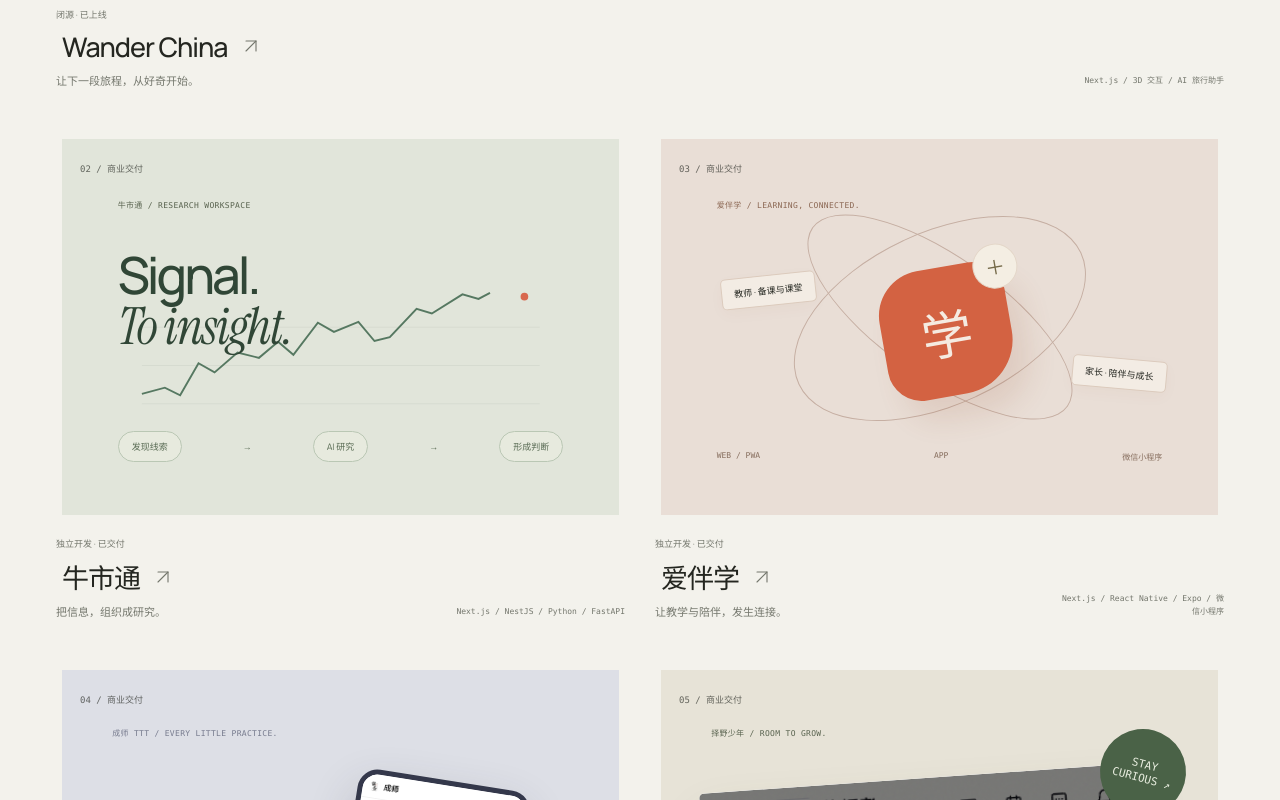
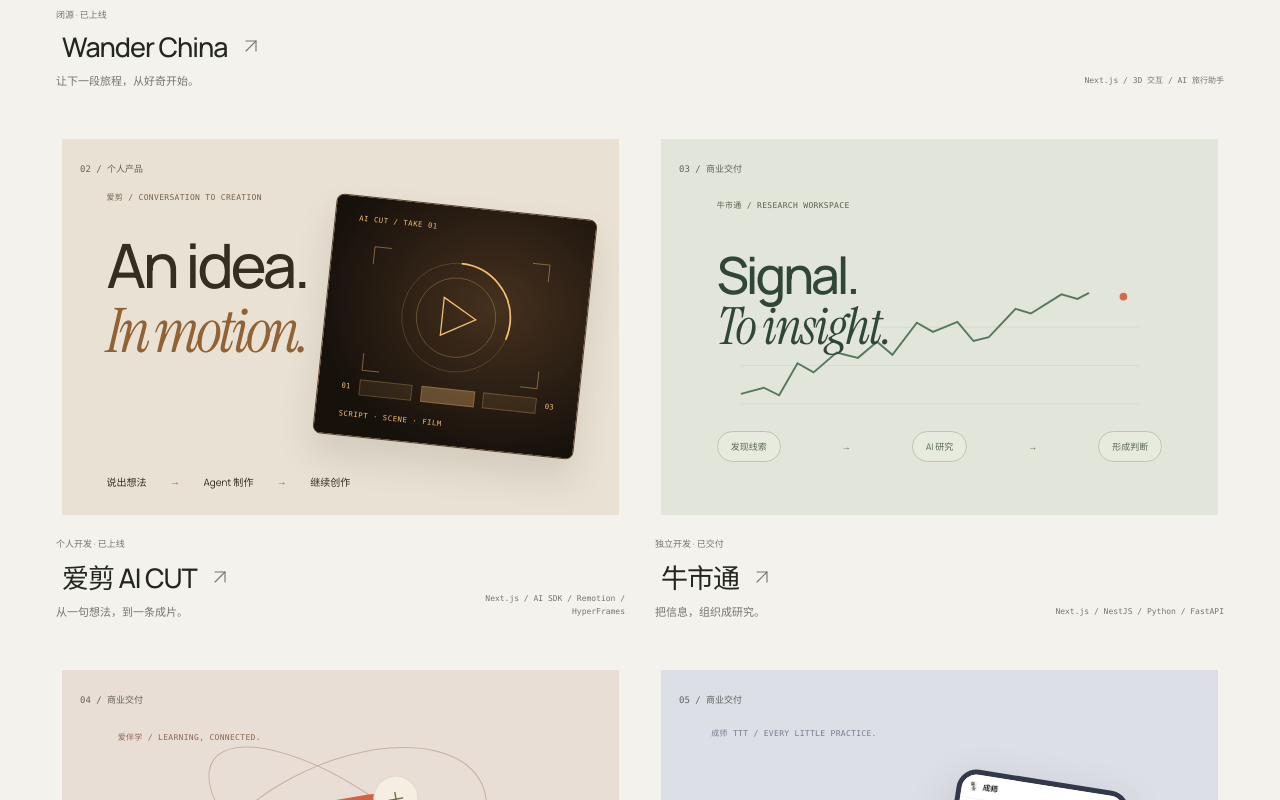
Before and after one commit to newObjectccc/newObjectccc.github.io, a Vue app in the folder landing/: page / in a window 1280 px wide. Shown: the part 1840-2640 px from the top of the page. Built offline with nearby package versions, Linux system fonts and the light colour scheme.

Commit message:
feat: showcase AI CUT video creation agent in portfolio

```diff
--- a/landing/src/portfolio/ProjectCover.vue
+++ b/landing/src/portfolio/ProjectCover.vue
@@ -89,6 +89,58 @@
         </div>
       </div>
     </template>
+    <template v-else-if="project.kind === 'media'">
+      <div class="media-art">
+        <span class="art-eyebrow">爱剪 / CONVERSATION TO CREATION</span>
+        <div class="media-title">An idea.<br /><i>In motion.</i></div>
+        <div class="media-viewfinder">
+          <span class="media-take">AI CUT / TAKE 01</span>
+          <svg viewBox="0 0 240 180" fill="none" class="media-aperture">
+            <circle
+              cx="120"
+              cy="90"
+              r="63"
+              stroke="currentColor"
+              opacity=".22"
+            />
+            <circle
+              cx="120"
+              cy="90"
+              r="46"
+              stroke="currentColor"
+              opacity=".32"
+            />
+            <path
+              d="M104 68 143 90 104 112Z"
+              stroke="currentColor"
+              stroke-width="1.5"
+            />
+            <path
+              class="media-aperture-ink"
+              d="M120 27a63 63 0 1 1-63 63"
+              stroke="currentColor"
+              stroke-width="2"
+              pathLength="1"
+            />
+            <path
+              d="M18 38V18h20M202 18h20v20M222 142v20h-20M38 162H18v-20"
+              stroke="currentColor"
+              opacity=".5"
+            />
+          </svg>
+          <div class="media-timeline">
+            <span>01</span><i></i><i></i><i></i><span>03</span>
+          </div>
+          <span class="media-take media-take-bottom"
+            >SCRIPT · SCENE · FILM</span
+          >
+        </div>
+        <div class="media-flow">
+          <span>说出想法</span><b>→</b><span>Agent 制作</span><b>→</b
+          ><span>继续创作</span>
+        </div>
+      </div>
+    </template>
     <template v-else-if="project.kind === 'research'">
       <div class="research-art">
         <span class="art-eyebrow">牛市通 / RESEARCH WORKSPACE</span>
@@ -166,3 +218,107 @@
 const mapShade = useId();
 defineProps({ project: { type: Object, required: true } });
 </script>
+
+<style scoped>
+.media-art {
+  position: absolute;
+  inset: 0;
+  background: #e9e2d4;
+  color: #352c22;
+  container-type: inline-size;
+}
+.media-title {
+  position: absolute;
+  left: 8%;
+  top: 25%;
+  z-index: 1;
+  font-size: 11cqw;
+  font-weight: 500;
+  line-height: 1.05;
+  letter-spacing: -0.055em;
+}
+.media-art > .art-eyebrow {
+  position: absolute;
+  left: 8%;
+  top: 14%;
+  color: #78634b;
+}
+.media-title i {
+  font-family: var(--serif);
+  font-weight: 400;
+  color: #916334;
+}
+.media-viewfinder {
+  position: absolute;
+  width: 47%;
+  height: 64%;
+  top: 18%;
+  right: 6%;
+  transform: rotate(6deg);
+  border: 1px solid #57412b;
+  border-radius: 8px;
+  background: radial-gradient(ellipse at 65% 40%, #46311e, #17110c 75%);
+  color: #f1bd70;
+  box-shadow: 0 20px 35px #352c2220;
+}
+.media-take {
+  position: absolute;
+  top: 7%;
+  left: 9%;
+  font: 1.3cqw var(--mono);
+  letter-spacing: 0.08em;
+}
+.media-take-bottom {
+  top: auto;
+  bottom: 7%;
+}
+.media-aperture {
+  position: absolute;
+  inset: 14% 8% auto;
+  width: 84%;
+  height: 65%;
+}
+.media-aperture-ink {
+  stroke-dasharray: 1;
+  stroke-dashoffset: 0.6;
+  transition: stroke-dashoffset 1s var(--ease);
+}
+.cover-button:is(:hover, :focus-visible) .media-aperture-ink {
+  stroke-dashoffset: 0;
+}
+.media-timeline {
+  position: absolute;
+  left: 9%;
+  right: 9%;
+  bottom: 17%;
+  display: flex;
+  align-items: center;
+  gap: 4%;
+}
+.media-timeline span {
+  font: 1.3cqw var(--mono);
+}
+.media-timeline i {
+  height: 3cqw;
+  flex: 1;
+  border: 1px solid #f1bd7040;
+  background: #f1bd7018;
+}
+.media-timeline i:nth-of-type(2) {
+  background: #f1bd7050;
+}
+.media-flow {
+  position: absolute;
+  left: 8%;
+  right: 8%;
+  bottom: 7%;
+  display: flex;
+  align-items: center;
+  gap: 5%;
+  font-size: 1.8cqw;
+}
+.media-flow b {
+  font-weight: 400;
+  color: #916334;
+}
+</style>
--- a/landing/src/portfolio/content.js
+++ b/landing/src/portfolio/content.js
@@ -40,8 +40,48 @@
     images: [],
   },
   {
+    id: "aicut",
+    number: "02",
+    name: "爱剪 AI CUT",
+    subtitle: "从一句想法，到一条成片。",
+    category: "personal",
+    categoryLabel: "个人产品",
+    status: "个人开发 · 已上线",
+    kind: "media",
+    preview: {
+      mode: "live",
+      theme: { paper: "#17110c", ink: "#f4e3ba", accent: "#ffb13b" },
+    },
+    url: "https://aj.qyqmedu.com/",
+    label: "探索爱剪",
+    description:
+      "以对话为入口的 AI 视频创作工作台。将需求拆解、分镜规划、素材制作、审核与渲染合成串联起来，让视频和素材成为可以继续修改的创作成果。",
+    role: "个人全栈开发与 Agent 工程",
+    tags: ["Next.js", "AI SDK", "Remotion / HyperFrames", "Agent Harness"],
+    note: "Every idea deserves a moving picture.",
+    points: [
+      [
+        "从对话到制作流程",
+        "基于 AI SDK 组织多步工具调用，接入素材检索、图像与视频生成、配音和内容理解；通过 DAG 与任务进度展示生产过程。",
+      ],
+      [
+        "让 Agent 交付视频",
+        "将 Remotion 与 HyperFrames 封装为渲染能力，由专用 Agent 生成制作方案，结合素材审核、预览确认与后台 Worker 完成渲染。",
+      ],
+      [
+        "保留继续创作的空间",
+        "以素材引用、视频版本和多轨时间线组织产物，支持对分镜、字幕、音频与转场进行局部编辑，并通过对话继续调整。",
+      ],
+      [
+        "长任务的工程支撑",
+        "使用 Prisma / PostgreSQL 持久化任务与产物，Redis 支撑实时通知；渲染队列提供任务认领、失败重试与中断恢复，并记录运行日志和用量。",
+      ],
+    ],
+    images: [],
+  },
+  {
     id: "nst",
-    number: "02",
+    number: "03",
     name: "牛市通",
     subtitle: "把信息，组织成研究。",
     category: "delivery",
@@ -77,7 +117,7 @@
   },
   {
     id: "aibanxue",
-    number: "03",
+    number: "04",
     name: "爱伴学",
     subtitle: "让教学与陪伴，发生连接。",
     category: "delivery",
@@ -114,7 +154,7 @@
   },
   {
     id: "chengshi",
-    number: "04",
+    number: "05",
     name: "成师 TTT",
     subtitle: "让每一次练习，都有回响。",
     category: "delivery",
@@ -151,7 +191,7 @@
   },
   {
     id: "qyqm",
-    number: "05",
+    number: "06",
     name: "择野少年",
     subtitle: "为好奇心，留一片旷野。",
     category: "delivery",
```
